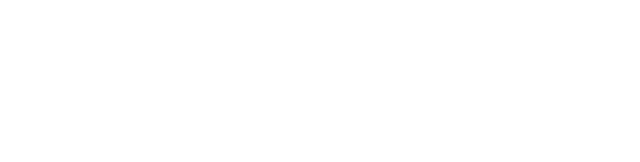
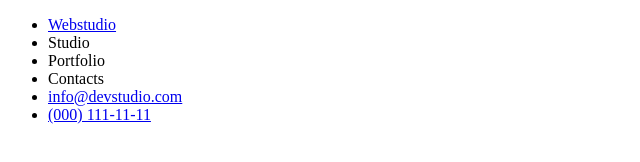
Before and after one commit to AlinaStadnyk/AlinaStadnyk-goit-markup-hw-01, a plain HTML site: page index.html in a window 1280 px wide. Shown: the whole page, without its empty margins (0-640 px from the left). Drawn offline with Linux system fonts and the light colour scheme.

Commit message:
Added header

```diff
--- a/index.html
+++ b/index.html
@@ -8,7 +8,18 @@
   </head>
   <body>
     <!-- Hero section -->
-    <header></header>
+    <header>
+      <nav>
+        <ul>
+          <li><a href="./index.html">Webstudio</a></li>
+          <li>Studio</li>
+          <li>Portfolio</li>
+          <li>Contacts</li>
+          <li><a href="mailto:info@devstudio.com">info@devstudio.com</a></li>
+          <li><a href="tel:0001111111">(000) 111-11-11<a></li>
+        </ul>
+      </nav>
+    </header>
     <main></main>
     <!-- Benefits -->
     <section></section>
```
